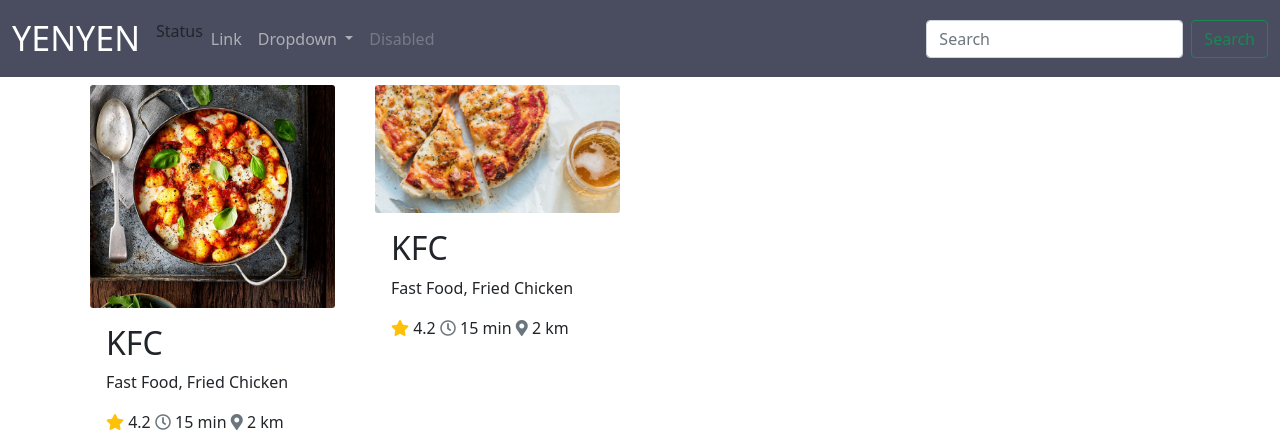
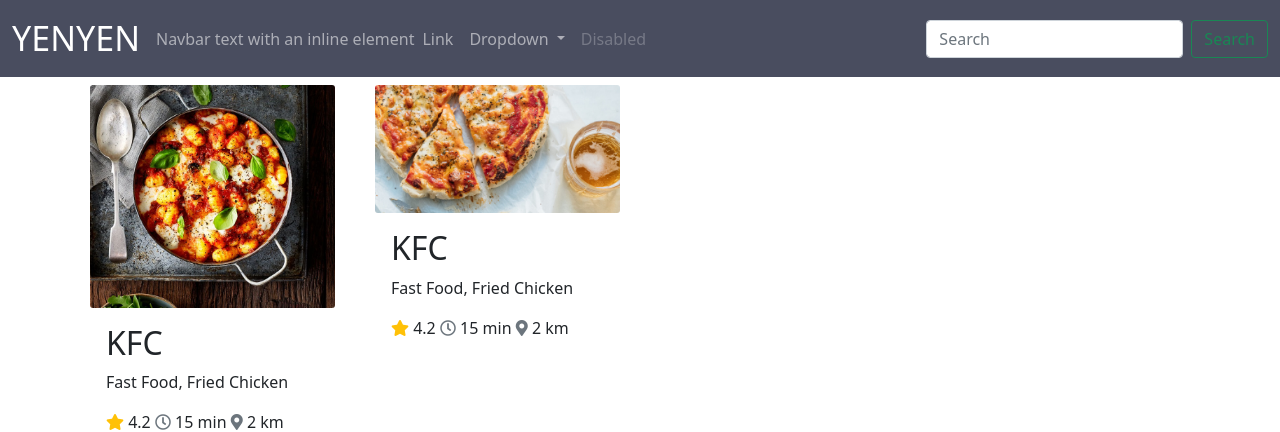
Before and after one commit to pete13232/DBProject, a Django app: page / in a window 1280 px wide. Shown: the top 432 px of the page. Run offline with Django 3.2, Linux system fonts and the light colour scheme.

Commit message:
navbar fix

```diff
--- a/myproject/app/templates/navbartest.html
+++ b/myproject/app/templates/navbartest.html
@@ -1,13 +1,13 @@
 {% load static %}
 
 <style>
-    .navbar-YENYEN{
+    .navbar-YENYEN {
         background-color: #494D5F;
     }
-    .navbar-brand{
+
+    .navbar-brand {
         font-size: 34px;
     }
-
 </style>
 
 <nav class="navbar navbar-expand-lg navbar-dark navbar-YENYEN">
@@ -17,11 +17,12 @@
             aria-controls="navbarSupportedContent" aria-expanded="false" aria-label="Toggle navigation">
             <span class="navbar-toggler-icon"></span>
         </button>
+        <span class="navbar-text">
+            Navbar text with an inline element
+        </span>
         <div class="collapse navbar-collapse" id="navbarSupportedContent">
             <ul class="navbar-nav me-auto mb-2 mb-lg-0">
-                <li class="nav-item align-middle">
-                    Status
-                </li>
+
                 <li class="nav-item">
                     <a class="nav-link" href="#">Link</a>
                 </li>
```
